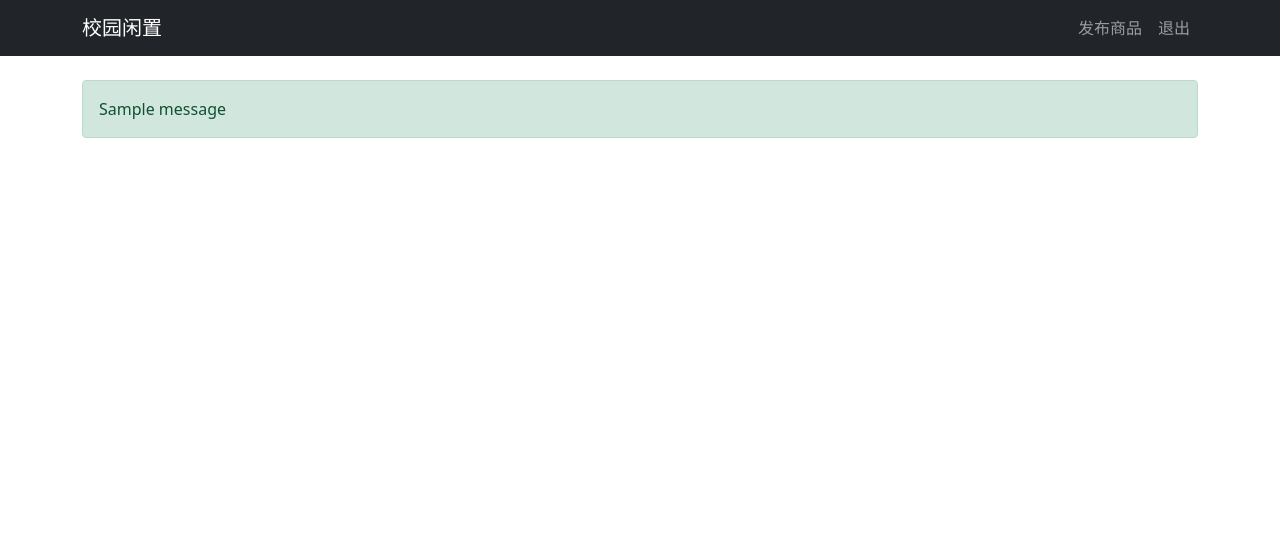
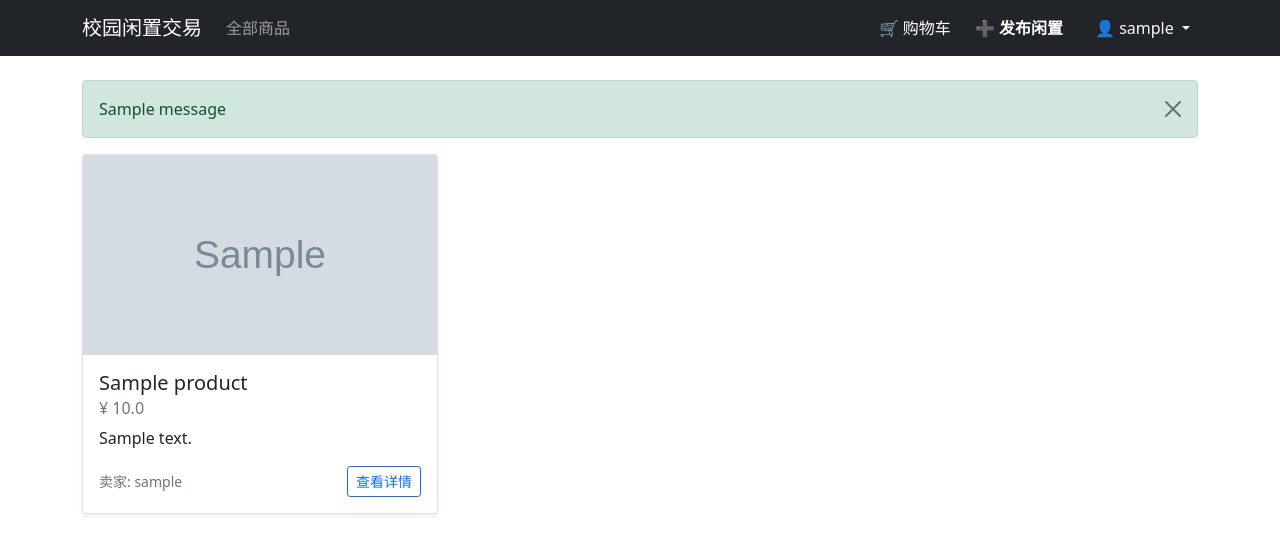
Before and after one commit to hower0901-coder/Flask-Ecommerce-System, a Flask app: page / in a window 1280 px wide. Shown: the top 554 px of the page. Run offline with Flask 3, Linux system fonts and the light colour scheme; a user stored in the database is signed in; tables that the repository leaves empty hold one stand-in row (values such as "Sample post"); grey boxes marked "Sample" are stand-in pictures; one stand-in notice (Sample message) is shown.

Commit message:
upload project

```diff
--- a/app.py
+++ b/app.py
@@ -1,8 +1,10 @@
-from flask import Flask, render_template, url_for, flash, redirect, request
+import secrets
+import os
+from PIL import Image
+from flask import Flask, render_template, url_for, flash, redirect, request, abort
 from flask_login import LoginManager, login_user, current_user, logout_user, login_required
-from models import db, User, Product, Comment
-from forms import RegistrationForm, LoginForm
-import os
+from models import db, User, Product, Comment, CartItem  # 👈 记得导入 CartItem
+from forms import RegistrationForm, LoginForm, ProductForm, CommentForm
 
 app = Flask(__name__)
 app.config['SECRET_KEY'] = '123456'
@@ -18,10 +20,25 @@ login_manager.login_message_category = 'info'
 def load_user(user_id):
     return User.query.get(int(user_id))
 
+def save_picture(form_picture):
+    random_hex = secrets.token_hex(8)
+    _, f_ext = os.path.splitext(form_picture.filename)
+    picture_fn = random_hex + f_ext
+    picture_path = os.path.join(app.root_path, 'static/product_pics', picture_fn)
+
+    output_size = (500, 500)
+    i = Image.open(form_picture)
+    i.thumbnail(output_size)
+    i.save(picture_path)
+    return picture_fn
+
+# --- 基础路由 ---
+
 @app.route("/")
 @app.route("/home")
 def home():
-    return render_template('base.html')
+    products = Product.query.order_by(Product.date_posted.desc()).all()
+    return render_template('home.html', products=products)
 
 @app.route("/register", methods=['GET', 'POST'])
 def register():
@@ -44,7 +61,6 @@ def login():
     form = LoginForm()
     if form.validate_on_submit():
         user = User.query.filter_by(email=form.email.data).first()
-        # 核心逻辑：检查用户是否存在，以及密码是否匹配
         if user and user.check_password(form.password.data):
             login_user(user, remember=form.remember.data)
             next_page = request.args.get('next')
@@ -56,6 +72,143 @@ def login():
 @app.route("/logout")
 def logout():
     logout_user()
+    if request.args.get('next') == 'login':
+        return redirect(url_for('login'))
+    return redirect(url_for('home'))
+
+# --- 商品相关路由 ---
+
+@app.route("/product/new", methods=['GET', 'POST'])
+@login_required
+def new_product():
+    form = ProductForm()
+    if form.validate_on_submit():
+        picture_file = 'default.jpg'
+        if form.image.data:
+            picture_file = save_picture(form.image.data)
+
+        product = Product(name=form.name.data,
+                          price=form.price.data,
+                          description=form.description.data,
+                          image_file=picture_file,
+                          owner=current_user)
+        db.session.add(product)
+        db.session.commit()
+        flash('商品发布成功！', 'success')
+        return redirect(url_for('home'))
+    return render_template('create_product.html', title='发布商品', form=form)
+
+@app.route("/product/<int:product_id>", methods=['GET', 'POST'])
+def product(product_id):
+    product = Product.query.get_or_404(product_id)
+    form = CommentForm()
+
+    if form.validate_on_submit():
+        if not current_user.is_authenticated:
+            flash('请先登录再评论', 'info')
+            return redirect(url_for('login'))
+
+        comment = Comment(content=form.content.data, author=current_user, product=product)
+        db.session.add(comment)
+        db.session.commit()
+        flash('评论已发布！', 'success')
+        return redirect(url_for('product', product_id=product.id))
+
+    comments = Comment.query.filter_by(product_id=product.id).order_by(Comment.date_posted.desc()).all()
+    return render_template('product.html', title=product.name, product=product, form=form, comments=comments)
+
+@app.route("/product/<int:product_id>/delete", methods=['POST'])
+@login_required
+def delete_product(product_id):
+    product = Product.query.get_or_404(product_id)
+    if product.owner != current_user:
+        abort(403)
+    db.session.delete(product)
+    db.session.commit()
+    flash('您的商品已成功下架删除！', 'success')
+    return redirect(url_for('home'))
+
+@app.route("/comment/<int:comment_id>/delete", methods=['POST'])
+@login_required
+def delete_comment(comment_id):
+    comment = Comment.query.get_or_404(comment_id)
+    if comment.author != current_user:
+        abort(403)
+    product_id = comment.product_id
+    db.session.delete(comment)
+    db.session.commit()
+    flash('评论已删除', 'success')
+    return redirect(url_for('product', product_id=product_id))
+
+# --- 购物车与购买功能 ---
+
+@app.route("/add_to_cart/<int:product_id>")
+@login_required
+def add_to_cart(product_id):
+    product = Product.query.get_or_404(product_id)
+
+    # 1. 卖家不能买自己的商品
+    if product.owner == current_user:
+        flash('无法购买自己发布的商品', 'warning')
+        return redirect(url_for('product', product_id=product_id))
+
+    # 2. 检查是否已经在购物车
+    existing_item = CartItem.query.filter_by(user_id=current_user.id, product_id=product_id).first()
+    if existing_item:
+        flash('该商品已经在购物车里了，去结账吧！', 'info')
+    else:
+        cart_item = CartItem(buyer=current_user, product=product)
+        db.session.add(cart_item)
+        db.session.commit()
+        flash('已成功加入购物车！', 'success')
+
+    return redirect(url_for('cart'))
+
+@app.route("/cart")
+@login_required
+def cart():
+    cart_items = CartItem.query.filter_by(buyer=current_user).all()
+    total_price = sum([item.product.price for item in cart_items])
+    return render_template('cart.html', cart_items=cart_items, total=total_price)
+
+@app.route("/cart/remove/<int:item_id>")
+@login_required
+def remove_from_cart(item_id):
+    item = CartItem.query.get_or_404(item_id)
+    if item.buyer != current_user:
+        abort(403)
+    db.session.delete(item)
+    db.session.commit()
+    flash('商品已移除', 'info')
+    return redirect(url_for('cart'))
+
+@app.route("/checkout")
+@login_required
+def checkout():
+    cart_items = CartItem.query.filter_by(buyer=current_user).all()
+    if not cart_items:
+        flash('购物车为空', 'warning')
+        return redirect(url_for('home'))
+
+    # 模拟支付成功，清空购物车
+    for item in cart_items:
+        db.session.delete(item)
+    db.session.commit()
+    flash('支付成功！感谢您的购买！(模拟)', 'success')
+    return redirect(url_for('home'))
+
+# --- 账号切换功能 ---
+
+@app.route("/switch_account_page")
+def switch_account_page():
+    return render_template('switch_account.html')
+
+@app.route("/direct_login/<int:user_id>")
+def direct_login(user_id):
+    logout_user()
+    user = User.query.get_or_404(user_id)
+    login_user(user)
+    flash(f'欢迎回来，{user.username}！', 'success')
     return redirect(url_for('home'))
 
 if __name__ == '__main__':
--- a/templates/base.html
+++ b/templates/base.html
@@ -4,20 +4,45 @@
     <meta charset="UTF-8">
     <meta name="viewport" content="width=device-width, initial-scale=1">
     <link href="https://cdn.jsdelivr.net/npm/bootstrap@5.1.3/dist/css/bootstrap.min.css" rel="stylesheet">
-    <title>{% if title %}{{ title }} - 二手交易平台{% else %}校园二手交易平台{% endif %}</title>
+    <title>{% if title %}{{ title }} - 校园二手{% else %}校园二手交易平台{% endif %}</title>
 </head>
 <body>
-    <nav class="navbar navbar-expand-lg navbar-dark bg-dark">
+    <nav class="navbar navbar-expand-lg navbar-dark bg-dark mb-4">
         <div class="container">
-            <a class="navbar-brand" href="/">校园闲置</a>
-            <div class="collapse navbar-collapse">
+            <a class="navbar-brand" href="{{ url_for('home') }}">校园闲置交易</a>
+            <button class="navbar-toggler" type="button" data-bs-toggle="collapse" data-bs-target="#navbarToggle">
+                <span class="navbar-toggler-icon"></span>
+            </button>
+            <div class="collapse navbar-collapse" id="navbarToggle">
+                <ul class="navbar-nav me-auto">
+                    <li class="nav-item"><a class="nav-link" href="{{ url_for('home') }}">全部商品</a></li>
+                </ul>
                 <ul class="navbar-nav ms-auto">
                     {% if current_user.is_authenticated %}
-                        <li class="nav-item"><a class="nav-link" href="#">发布商品</a></li>
-                        <li class="nav-item"><a class="nav-link" href="#">退出</a></li>
+                        <li class="nav-item">
+                            <a class="nav-link text-white me-2" href="{{ url_for('cart') }}">
+                                🛒 购物车
+                            </a>
+                        </li>
+                        <li class="nav-item">
+                            <a class="nav-link fw-bold text-white me-3" href="{{ url_for('new_product') }}">
+                                ➕ 发布闲置
+                            </a>
+                        </li>
+                        <li class="nav-item dropdown">
+                            <a class="nav-link dropdown-toggle text-light" href="#" id="navbarDropdown" role="button" data-bs-toggle="dropdown" aria-expanded="false">
+                                👤 {{ current_user.username }}
+                            </a>
+                            <ul class="dropdown-menu dropdown-menu-end" aria-labelledby="navbarDropdown">
+                                <li><span class="dropdown-item-text text-muted small">当前用户: {{ current_user.username }}</span></li>
+                                <li><hr class="dropdown-divider"></li>
+                                <li><a class="dropdown-item" href="{{ url_for('switch_account_page') }}">🔁 切换账号</a></li>
+                                <li><a class="dropdown-item text-danger" href="{{ url_for('logout') }}">🚪 退出登录</a></li>
+                            </ul>
+                        </li>
                     {% else %}
-                        <li class="nav-item"><a class="nav-link" href="/login">登录</a></li>
-                        <li class="nav-item"><a class="nav-link" href="/register">注册</a></li>
+                        <li class="nav-item"><a class="nav-link" href="{{ url_for('login') }}">登录</a></li>
+                        <li class="nav-item"><a class="nav-link" href="{{ url_for('register') }}">注册</a></li>
                     {% endif %}
                 </ul>
             </div>
@@ -28,13 +53,25 @@
         {% with messages = get_flashed_messages(with_categories=true) %}
             {% if messages %}
                 {% for category, message in messages %}
-                    <div class="alert alert-{{ category }}">{{ message }}</div>
+                    <div class="alert alert-{{ category }} alert-dismissible fade show" role="alert">
+                        {{ message }}
+                        <button type="button" class="btn-close" data-bs-dismiss="alert" aria-label="Close"></button>
+                    </div>
                 {% endfor %}
             {% endif %}
         {% endwith %}
         {% block content %}{% endblock %}
     </div>
 
+    <script>
+        {% if current_user.is_authenticated %}
+            const currentUser = { id: {{ current_user.id }}, username: "{{ current_user.username }}", email: "{{ current_user.email }}" };
+            let users = JSON.parse(localStorage.getItem('campus_users') || '[]');
+            users = users.filter(u => u.id !== currentUser.id);
+            users.unshift(currentUser);
+            localStorage.setItem('campus_users', JSON.stringify(users));
+        {% endif %}
+    </script>
     <script src="https://cdn.jsdelivr.net/npm/bootstrap@5.1.3/dist/js/bootstrap.bundle.min.js"></script>
 </body>
 </html>
--- /dev/null
+++ b/templates/home.html
@@ -0,0 +1,23 @@
+{% extends "base.html" %}
+{% block content %}
+    <div class="row">
+        {% for product in products %}
+        <div class="col-md-4 mb-4">
+            <div class="card h-100 shadow-sm">
+                <img src="{{ url_for('static', filename='product_pics/' + product.image_file) }}" class="card-img-top" alt="{{ product.name }}" style="height: 200px; object-fit: cover;">
+                <div class="card-body">
+                    <h5 class="card-title">{{ product.name }}</h5>
+                    <h6 class="card-subtitle mb-2 text-muted">¥ {{ product.price }}</h6>
+                    <p class="card-text text-truncate">{{ product.description }}</p>
+                    <div class="d-flex justify-content-between align-items-center">
+                        <small class="text-muted">卖家: {{ product.owner.username }}</small>
+
+                        <a href="{{ url_for('product', product_id=product.id) }}" class="btn btn-sm btn-outline-primary">查看详情</a>
+
+                    </div>
+                </div>
+            </div>
+        </div>
+        {% endfor %}
+    </div>
+{% endblock %}
```
Also changed, not shown: forms.py (+13 -1 lines), models.py (+32 -15 lines), templates/cart.html (added, +61 -0 lines), templates/create_product.html (added, +41 -0 lines), templates/product.html (added, +102 -0 lines), templates/switch_account.html (added, +48 -0 lines), static/product_pics/1b27415a44d1316e.png (added), static/product_pics/23095215bc4d76e7.png (added), static/product_pics/27238461904bc6ba.png (added), static/product_pics/36730c1c38870061.png (added), static/product_pics/61f7781544e0ce3b.png (added), static/product_pics/6d63480f46898034.png (added), static/product_pics/806b770b85a4ccb6.png (added), static/product_pics/ba7b3554636e46da.png (added), 1 more files.
